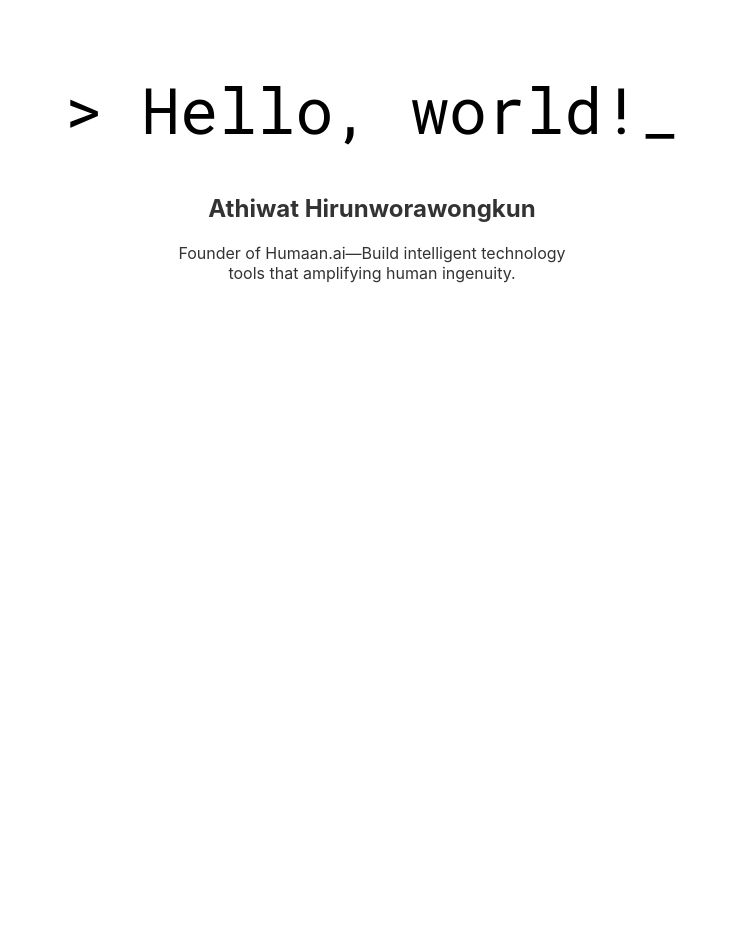
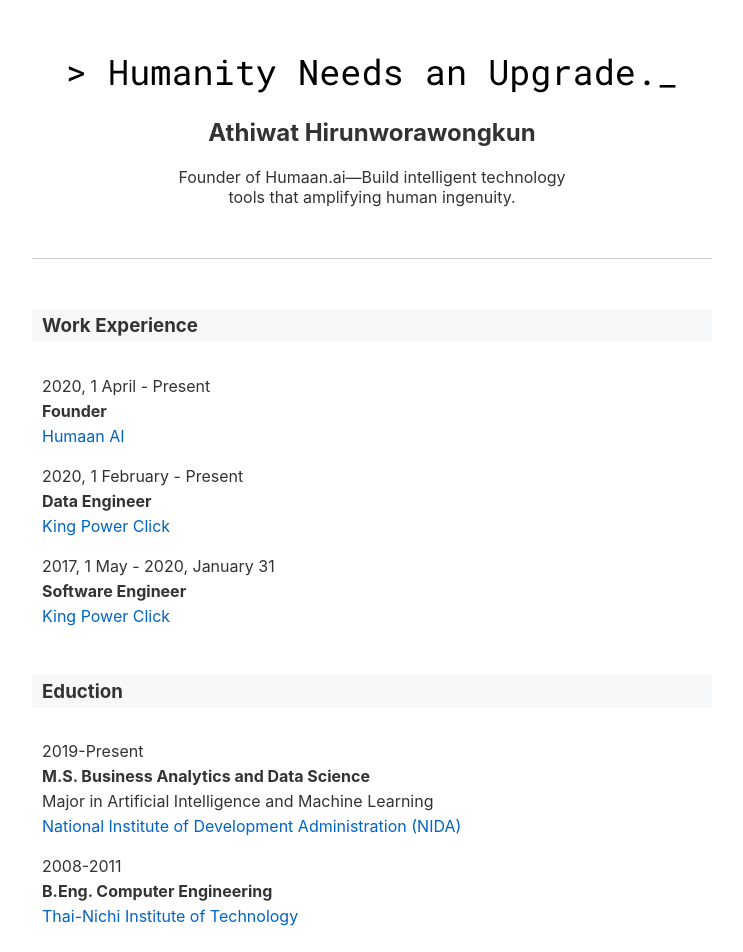
Before and after one commit to athivvat/athiw.at, a Svelte app: page / in a window 1280 px wide. Shown: the top 952 px of the page, without its empty margins (268-1011 px from the left). Before the commit the page ends 800 px from the top, so only its background shows below. Built offline with nearby package versions, Linux system fonts and the light colour scheme.

Commit message:
Updated information

```diff
--- a/src/App.svelte
+++ b/src/App.svelte
@@ -1,28 +1,71 @@
-<script>
-	let bio = false
-</script>
-
 <main>
-	<h1>> Hello, world!_</h1>
-	<h2>Athiwat Hirunworawongkun</h2>
-	<div class="bio">
-		<p>Founder of Humaan.ai—Build intelligent technology tools that amplifying human ingenuity.</p>
+	<div class="hero">
+		<h1>> Humanity Needs an Upgrade._</h1>
+		<h2>Athiwat Hirunworawongkun</h2>
+		<div class="bio">
+			<p>Founder of Humaan.ai—Build intelligent technology tools that amplifying human ingenuity.</p>
+		</div>
+	</div>
+	<div class="work-experience">
+		<h3>Work Experience</h3>
+		<div class="work-experience-container">
+			<div class="item">
+				<p>2020, 1 April - Present</p>
+				<p><strong>Founder</strong></p>
+				<p><a href="https://humaan.ai">Humaan AI</a></p>
+			</div>
+			<div class="item">
+				<p>2020, 1 February - Present</p>
+				<p><strong>Data Engineer</strong></p>
+				<p><a href="https://kingpowerclick.com/">King Power Click</a></p>
+			</div>
+			<div class="item">
+				<p>2017, 1 May - 2020, January 31</p>
+				<p><strong>Software Engineer</strong></p>
+				<p><a href="https://kingpowerclick.com/">King Power Click</a></p>
+			</div>
+		</div>
+	</div>
+	<div class="education">
+		<h3>Eduction</h3>
+		<div class="education-container">
+			<div class="item">
+				<p>2019-Present</p>
+				<p><strong>M.S. Business Analytics and Data Science</strong></p>
+				<p>Major in Artificial Intelligence and Machine Learning</p>
+				<p><a href="http://www.nida.ac.th/en/">National Institute of Development Administration (NIDA)</a></p>
+			</div>
+			<div class="item">
+				<p>2008-2011</p>
+				<p><strong>B.Eng. Computer Engineering</strong></p>
+				<p><a href="https://www.tni.ac.th/">Thai-Nichi Institute of Technology</a></p>
+			</div>
+		</div>
 	</div>
 </main>
 
 <style>
 	main {
-		text-align: center;
 		padding: 1em;
 		max-width: 240px;
 		margin: 0 auto;
 	}
-
+	.hero {
+		text-align: center;
+		border-bottom: 1px solid #ccc;
+		padding-bottom: 35px;
+		margin-bottom: 50px;
+	}
 	h1 {
 		font-family: 'Roboto Mono', monospace;
 		color: #000;
-		font-size: 4em;
+		font-size: 2.2em;
 		font-weight: 100;
+	}
+
+	h3 {
+		background: #f7f8fa;
+		padding: 5px 10px;
 	}
 
 	.bio {
@@ -32,9 +75,20 @@
 		max-width: 400px;
 	}
 
+	.education p, .work-experience p {
+		margin: 5px 0;
+	}
+
+	.education .item, .work-experience .item {
+		margin-bottom: 20px;
+	}
+	.education-container, .work-experience-container {
+		padding: 10px;
+	}
+
 	@media (min-width: 640px) {
 		main {
-			max-width: none;
+			max-width: 680px;
 		}
 	}
 </style>
```
